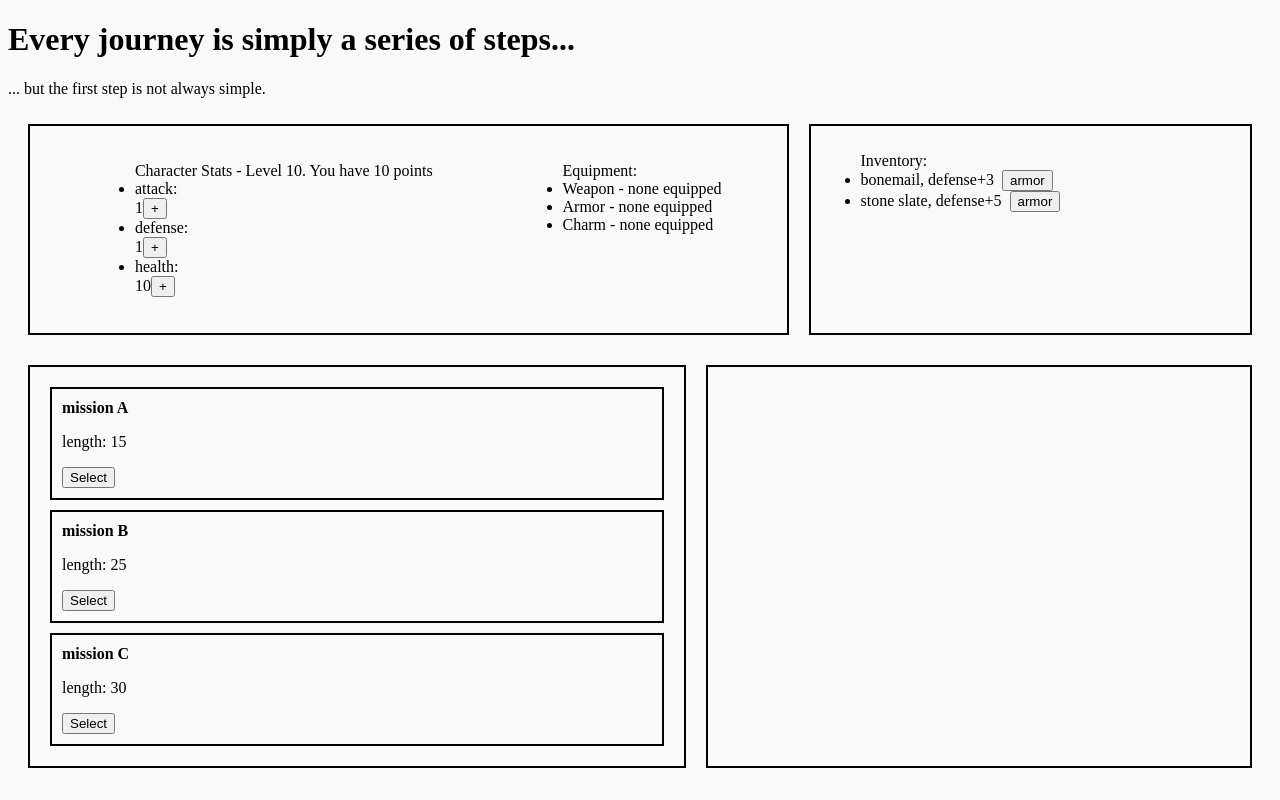
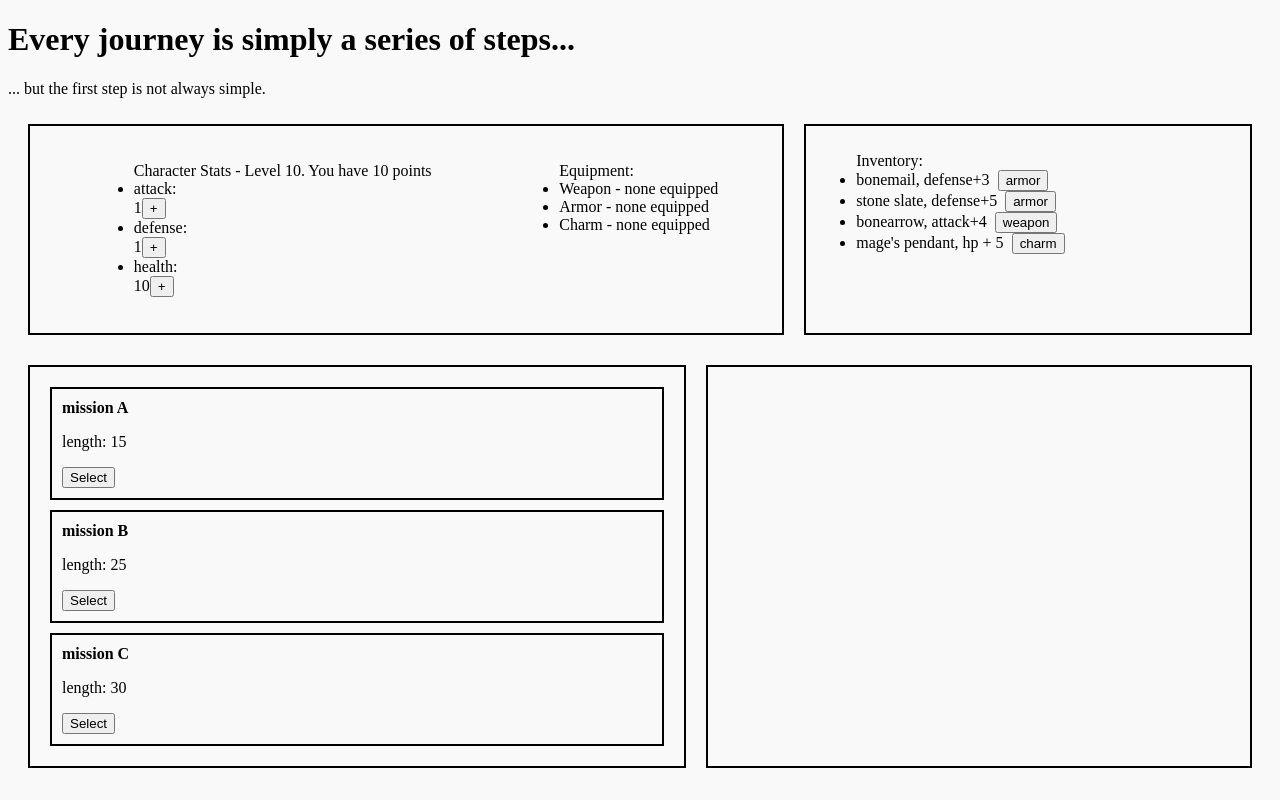
Before and after one commit to Kuramarik/Final-Project, a Vue app in the folder vue-app/: page / in a window 1280 px wide. Built offline with nearby package versions, Linux system fonts and the light colour scheme.

Commit message:
WORKING: Proper Equipment System

```diff
--- a/vue-app/src/components/Character.vue
+++ b/vue-app/src/components/Character.vue
@@ -73,15 +73,14 @@ export default{
                         <button v-if="charInfo.baseStats.hp>10" @click="modifyStats('-', 'hp')">-</button>{{ charInfo.baseStats.hp }}<button v-if="charInfo.allocLevel>0" @click="modifyStats('+', 'hp')">+</button>
                     </li>
                 </ul>
-                <!-- Why is "none equipped" not showing? -->
                 <ul>Equipment:
                     <li>Weapon - <span v-if="this.weapon">{{ this.weapon.name }}<br>
-                    attack+{{ this.weapon.effect }}</span><span v-else>none equipped</span></li>
+                    attack+{{ this.weapon.effect }}<button @click="unequip('weapon')">unequip</button></span><span v-else>none equipped</span></li>
 
                     <li>Armor - <span v-if="this.armor">{{ this.armor.name }}<br>
                     defense+{{ this.armor.effect }}<button @click="unequip('armor')">unequip</button></span><span v-else>none equipped</span></li>
                     <li>Charm - <span v-if="this.charm">{{ this.charm.name }}<br>
-                    {{this.charm.stat}} + {{ this.charm.effect }}</span><span v-else>none equipped</span></li>
+                    {{this.charm.stat}} + {{ this.charm.effect }}<button @click="unequip('charm')">unequip</button></span><span v-else>none equipped</span></li>
                 </ul>
             </div>
         </div>
@@ -99,7 +98,6 @@ export default{
             </ul>
         </div>
     </div>
-     <!-- Make the armor, weapon, and charm slots with remove buttons and put equip buttons over the inventory when the slots are empty -->
 </template>
 
 <style></style>
--- a/vue-app/src/components/charInfo.js
+++ b/vue-app/src/components/charInfo.js
@@ -25,6 +25,17 @@ export const charInfo=reactive({
             "type":"armor",
             "effect":5
         },
+        {
+            "name":"bonearrow",
+            "type":"weapon",
+            "effect":4
+        },
+        {
+            "name":"mage's pendant",
+            "type":"charm",
+            "stat":"hp",
+            "effect":5
+        }
     ],
     newGear:[],
     currentMonster:null,
```
